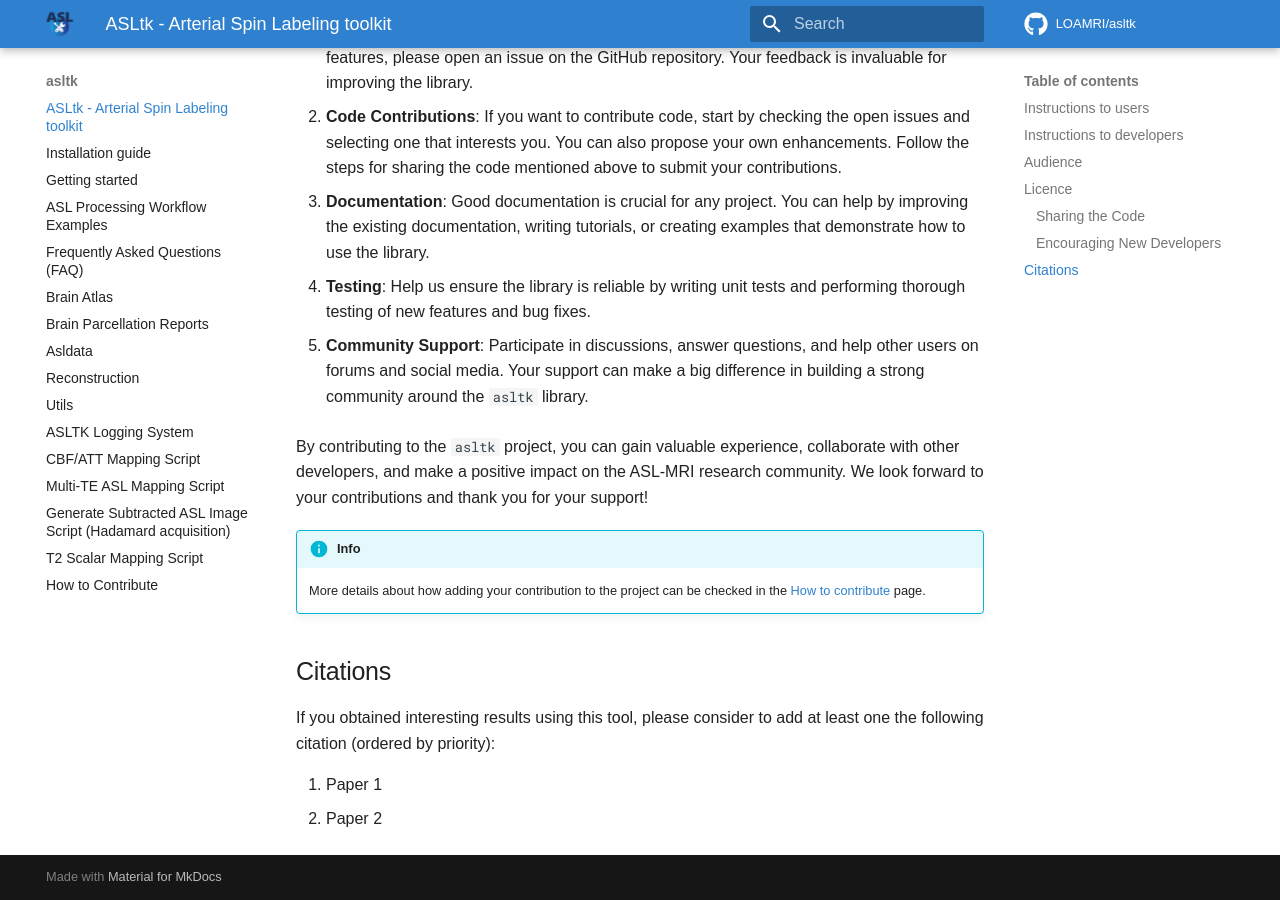
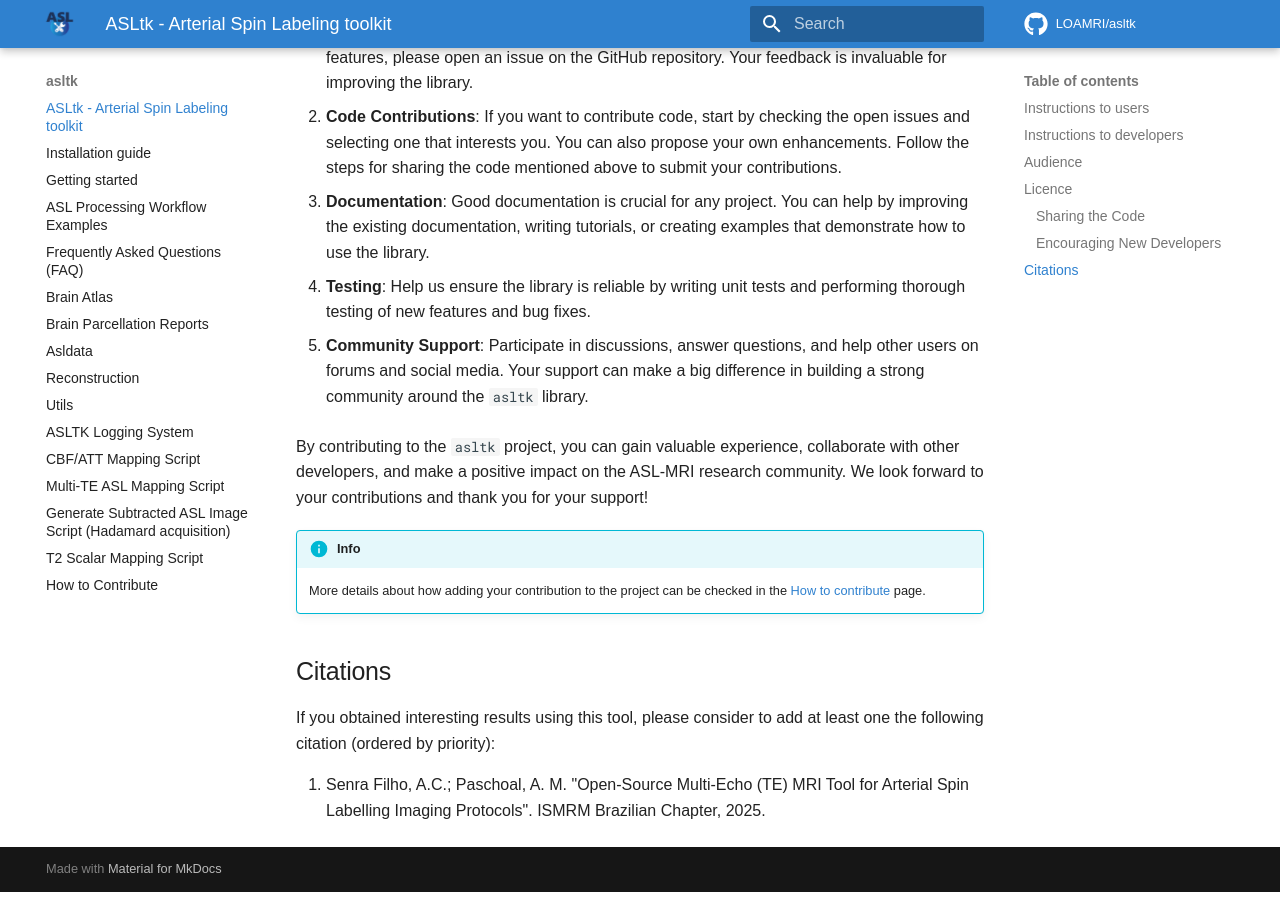
Before and after one commit to LOAMRI/asltk, an MkDocs documentation site: the page built from docs/index.md, in a window 1280 px wide and 900 px high, scrolled down 3038 px. Built offline with MkDocs 1.6.1 and Material for MkDocs 9.7.7, drawn with Linux system fonts in a browser that asks for light colours; some web fonts are replaced; comment, search, counter and statistics services are not loaded.

Commit message:
DOC: Update citation in README and index documentation (#68)

```diff
--- a/docs/index.md
+++ b/docs/index.md
@@ -88,5 +88,4 @@ By contributing to the `asltk` project, you can gain valuable experience, collab
 
 If you obtained interesting results using this tool, please consider to add at least one the following citation (ordered by priority):
 
-1. Paper 1
-2. Paper 2
+1. Senra Filho, A.C.; Paschoal, A. M. "Open-Source Multi-Echo (TE) MRI Tool for Arterial Spin Labelling Imaging Protocols". ISMRM Brazilian Chapter, 2025.
```
Also changed, not shown: README.md (+1 -1 lines).
